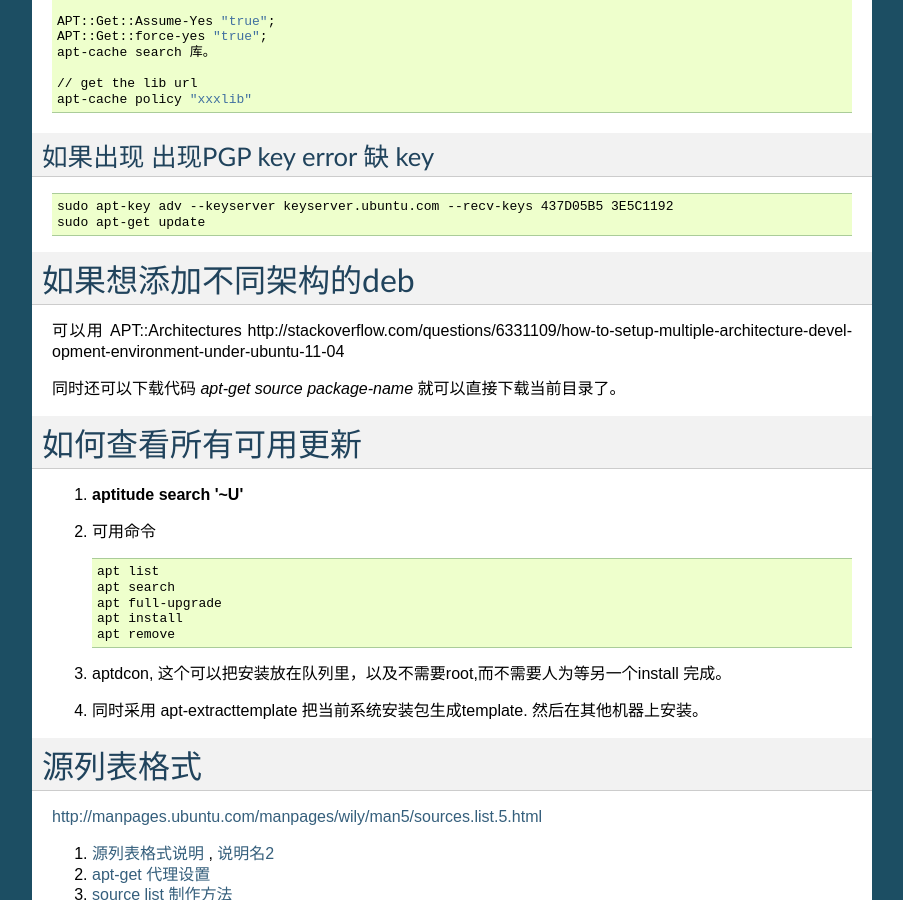
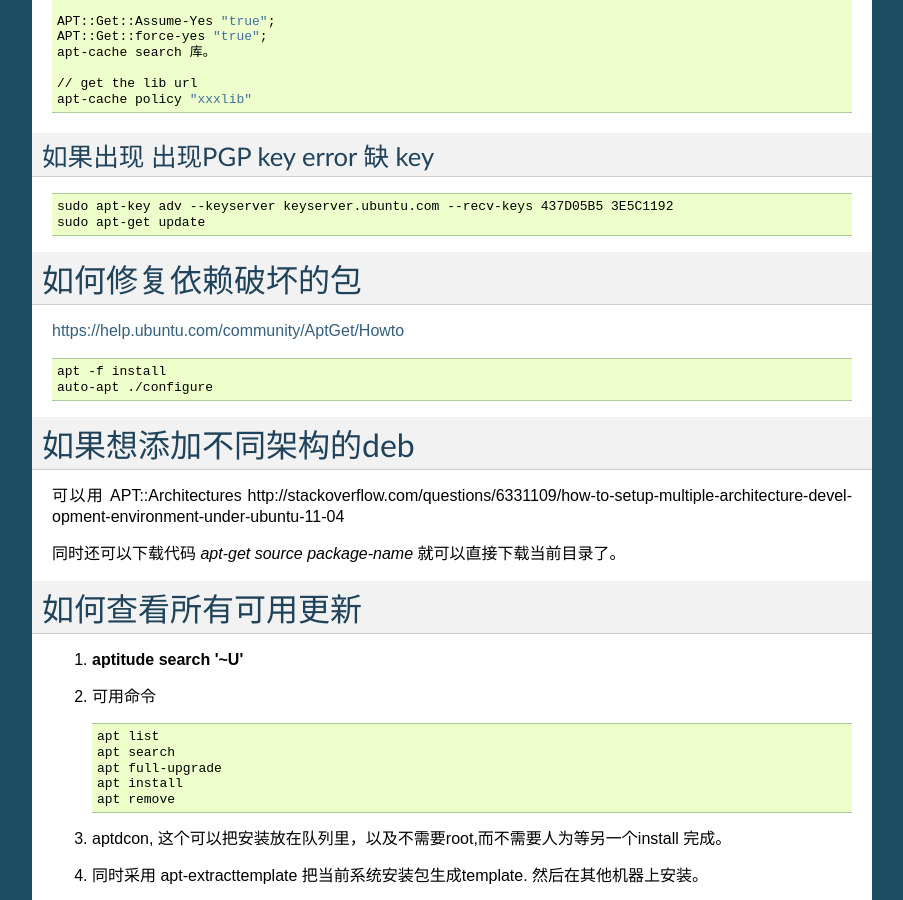
Before and after one commit to gwli/MyLinux, a Sphinx documentation site: the page built from source/content/Stage_1/LinuxInstall.rst, in a window 1280 px wide and 900 px high, scrolled down 1022 px. Shown: the whole window, without its empty margins (198-1101 px from the left). Built offline with Sphinx 7.4.7, drawn with Linux system fonts in a browser that asks for light colours; formulas are drawn with MathJax 3; cross-references to code outside the pages are shown as plain code.

Commit message:
apt -f install

```diff
--- a/source/content/Stage_1/LinuxInstall.rst
+++ b/source/content/Stage_1/LinuxInstall.rst
@@ -61,6 +61,17 @@ sourcelist support three source
 
    sudo apt-key adv --keyserver keyserver.ubuntu.com --recv-keys 437D05B5 3E5C1192
    sudo apt-get update
+
+
+如何修复依赖破坏的包
+====================
+
+https://help.ubuntu.com/community/AptGet/Howto
+
+.. code-block:: bash
+
+   apt -f install
+   auto-apt ./configure
 
 如果想添加不同架构的deb
 ========================
```
